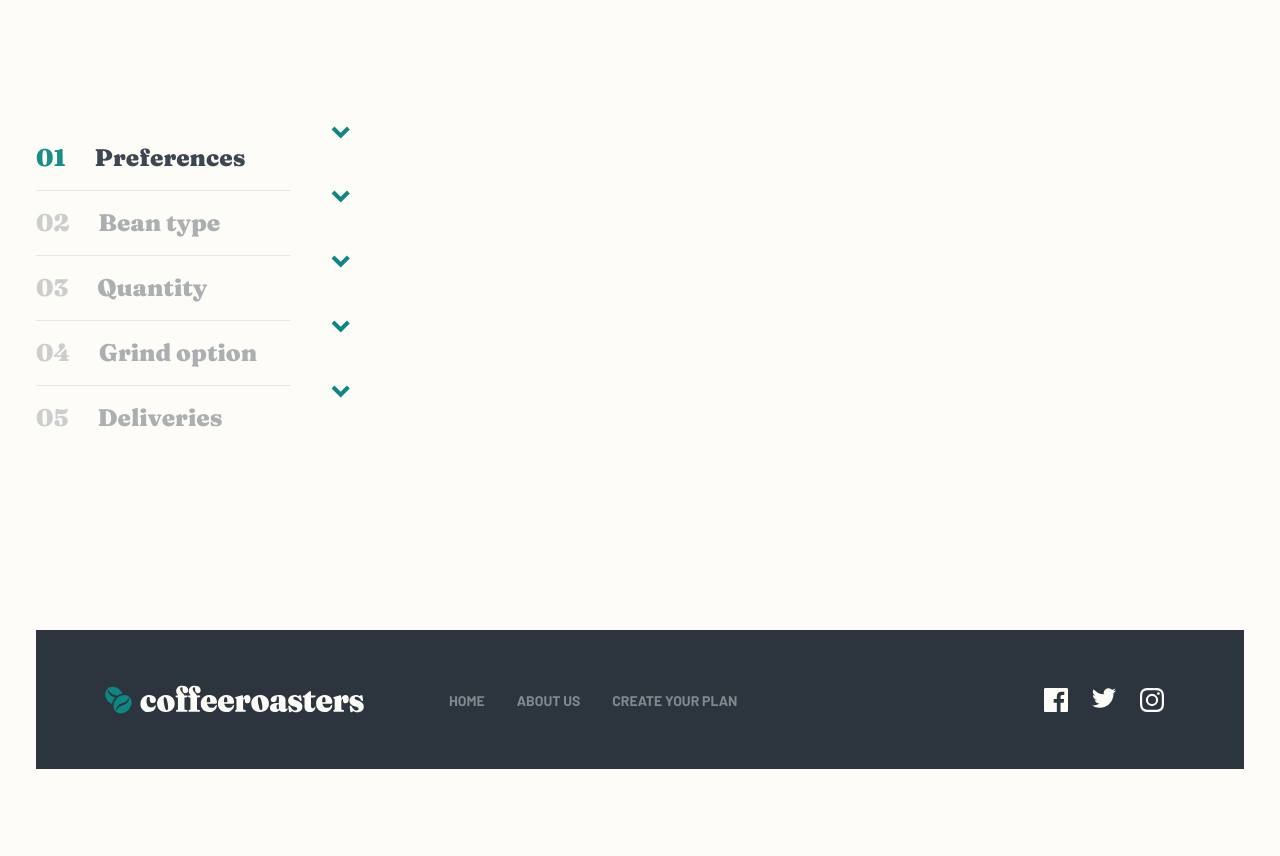
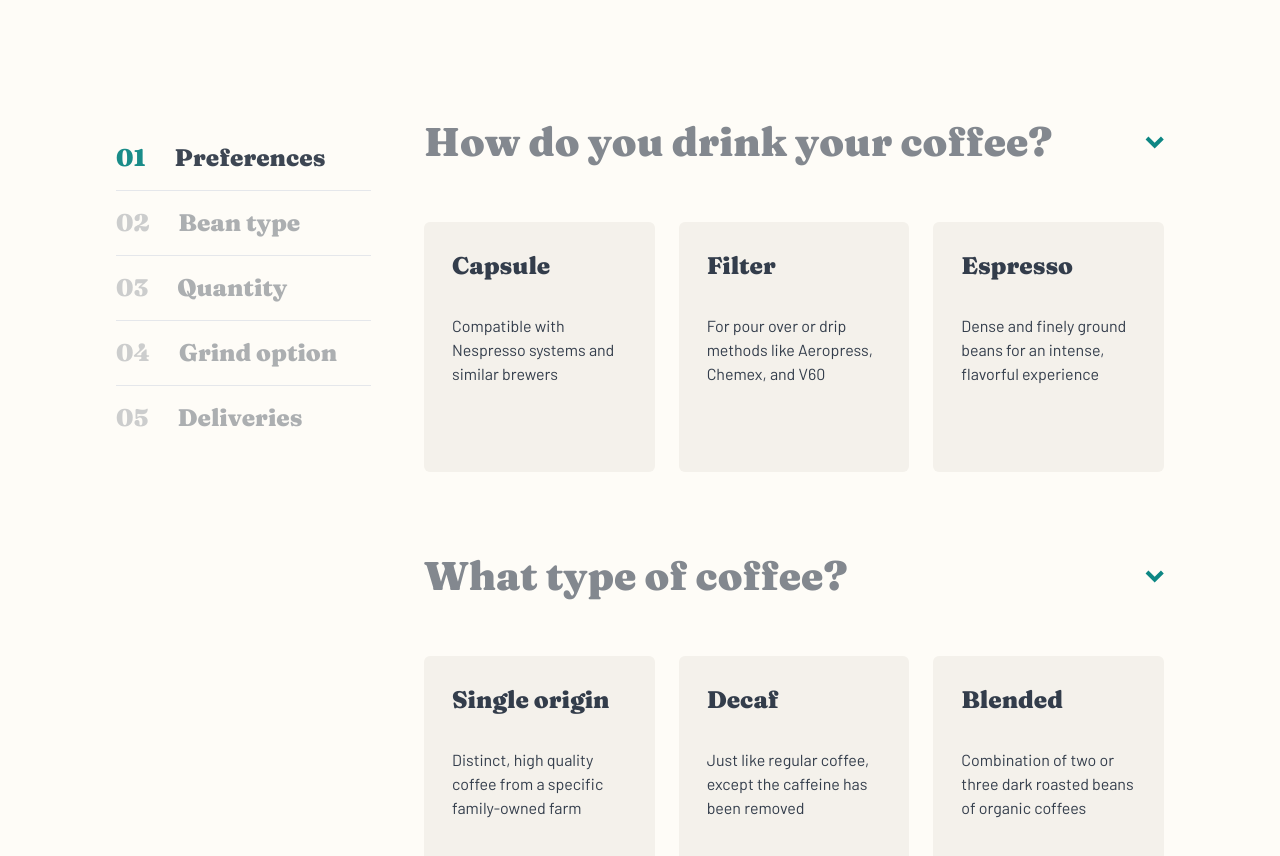
Before and after one commit to GabrielaMendes/vue-coffee-subsrcription-site, a Vue app: page /create-plan in a window 1280 px wide. Shown: the part 1440-2296 px from the top of the page. Before the commit the page ends 2273 px from the top, so only its background shows below. Built offline with nearby package versions, Linux system fonts and the light colour scheme.

Commit message:
layout: created form options basics

```diff
--- a/src/assets/main.css
+++ b/src/assets/main.css
@@ -24,7 +24,8 @@ body {
   h3,
   h4,
   h5,
-  h6 {
+  h6,
+  legend {
     @apply font-fraunces font-black leading-none md:leading-tight lg:leading-snug;
   }
 
--- a/src/views/CreatePlanView.vue
+++ b/src/views/CreatePlanView.vue
@@ -1,6 +1,6 @@
 <script setup>
 import { computed, ref } from "vue";
-import useAppTitle from "@/composables/useAppTitle"
+import useAppTitle from "@/composables/useAppTitle";
 import IconArrow from "@/components/icons/IconArrow.vue";
 
 useAppTitle("Create Your Plan");
@@ -42,6 +42,7 @@ const formSteps = [
     number: "01",
     name: "Preferences",
     question: "How do you drink your coffee?",
+    model: preference,
     options: [
       {
         title: "Capsule",
@@ -61,6 +62,7 @@ const formSteps = [
     number: "02",
     name: "Bean type",
     question: "What type of coffee?",
+    model: beanType,
     options: [
       {
         title: "Single origin",
@@ -80,6 +82,7 @@ const formSteps = [
     number: "03",
     name: "Quantity",
     question: "How much would you like?",
+    model: quantity,
     options: [
       {
         title: "250g",
@@ -99,6 +102,7 @@ const formSteps = [
     number: "04",
     name: "Grind option",
     question: "Want us to grind them?",
+    model: grindOption,
     options: [
       {
         title: "Wholebean",
@@ -118,6 +122,7 @@ const formSteps = [
     number: "05",
     name: "Deliveries",
     question: "How often should we deliver?",
+    model: delivery,
     options: [
       {
         title: "Every week",
@@ -177,10 +182,13 @@ const formSteps = [
 
     <!-- Form  -->
     <section class="w-full">
-      <div v-for="step in formSteps" :key="step.number" class="flex items-start gap-10">
+      <div class="sm:extra-padding flex items-start justify-between gap-8">
         <!-- Form menu -->
+        <div class="hidden lg:block w-[255px] min-w-[228px]">
           <div
-          class="hidden lg:flex flex-col w-[255px] cursor-pointer border-t"
+            v-for="step in formSteps"
+            :key="step.number"
+            class="cursor-pointer border-t"
             :class="{
               'border-none': step.number === '01',
               'cursor-default': step.number === '04' && grindDisabled,
@@ -201,13 +209,38 @@ const formSteps = [
               {{ step.name }}
             </h2>
           </div>
+        </div>
 
-        <div>
-          <div class="flex items-center justify-between">
-            <h2 class="text-2xl sm:text-[32px] lg:text-[40px]"></h2>
+        <form @submit.prevent="" class="max-w-[740px]">
+          <fieldset v-for="step in formSteps" :key="step.number">
+            <div class="flex items-center justify-between mb-10">
+              <legend class="text-grey-text text-2xl sm:text-[32px] lg:text-[40px]">
+                {{ step.question }}
+              </legend>
               <IconArrow />
             </div>
+
+            <div class="grid grid-rows-3 sm:grid-rows-1 sm:grid-cols-3 gap-4 sm:gap-2 md:gap-3 lg:gap-4 xl:gap-6 mb-28">
+              <div v-for="option in step.options" :key="option.title" class="sm:min-h-[250px]">
+                <input
+                  class="peer appearance-none"
+                  :value="option.title"
+                  type="radio"
+                  v-model="step.model"
+                  :name="step.name"
+                  :id="`${step.number}-${option.title}`"
+                />
+                <label
+                  :for="`${step.number}-${option.title}`"
+                  class="block h-full p-7 lg:max-xl:p-6 bg-greyish-cream rounded-md cursor-pointer hover:bg-light-salmon peer-checked:bg-primary-green peer-checked:text-light-beige transition-colors duration-300 ease-linear"
+                >
+                  <h3 class="text-2xl mb-3 sm:mb-8 break-words">{{ option.title }}</h3>
+                  <p>{{ option.description }}</p>
+                </label>
               </div>
+            </div>
+          </fieldset>
+        </form>
       </div>
     </section>
   </main>
```
Lines whose indentation alone changed are shown as unchanged.
